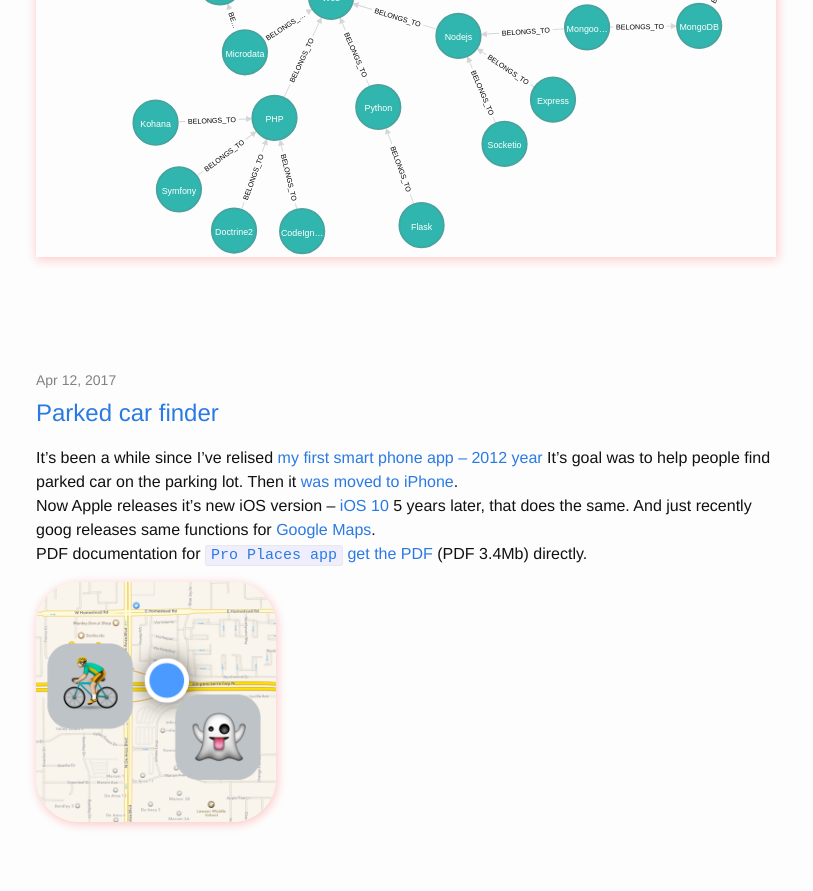
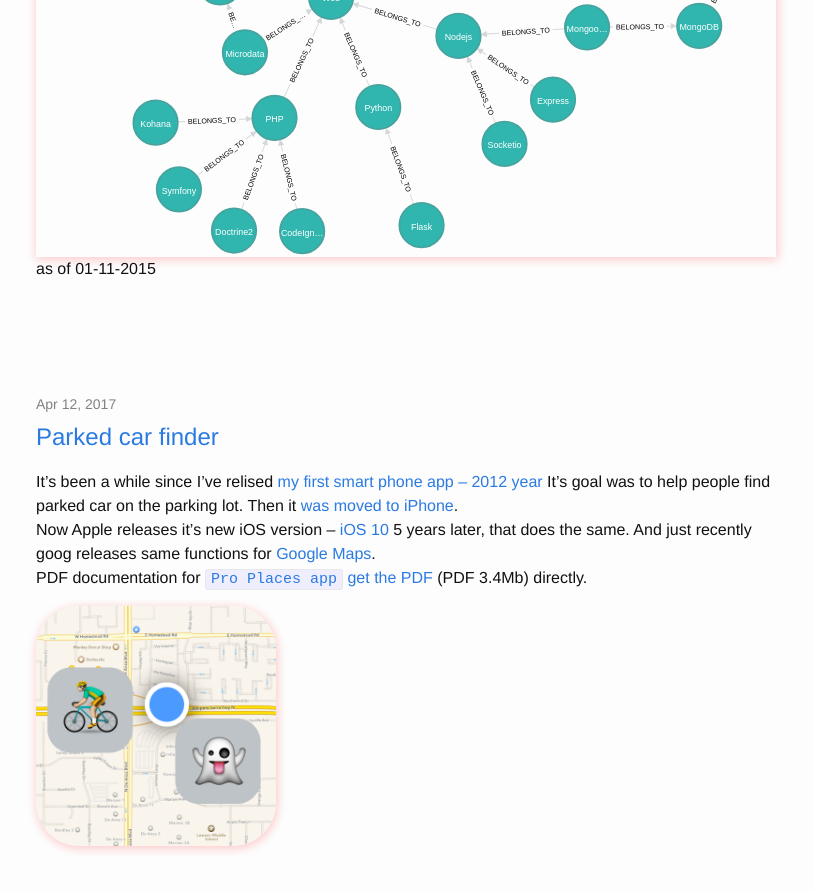
Before and after one commit to famer/blog, a Jekyll site: the page built from index.html, in a window 1280 px wide and 900 px high, scrolled down 881 px. Shown: the top 891 px of the window, without its empty margins (234-1047 px from the left). Built offline with Jekyll 4.4.1, drawn with Linux system fonts in a browser that asks for light colours; the list of posts is cut into pages by our own code.

Commit message:
Give skills graph a date

```diff
--- a/_posts/2018-10-23-timur-knows.md
+++ b/_posts/2018-10-23-timur-knows.md
@@ -5,3 +5,4 @@
 `MATCH (n:Knowledge) RETURN n`
 
 ![Timur knows]({{ site.baseurl }}/assets/skills/graph.svg)
+as of 01-11-2015
```
